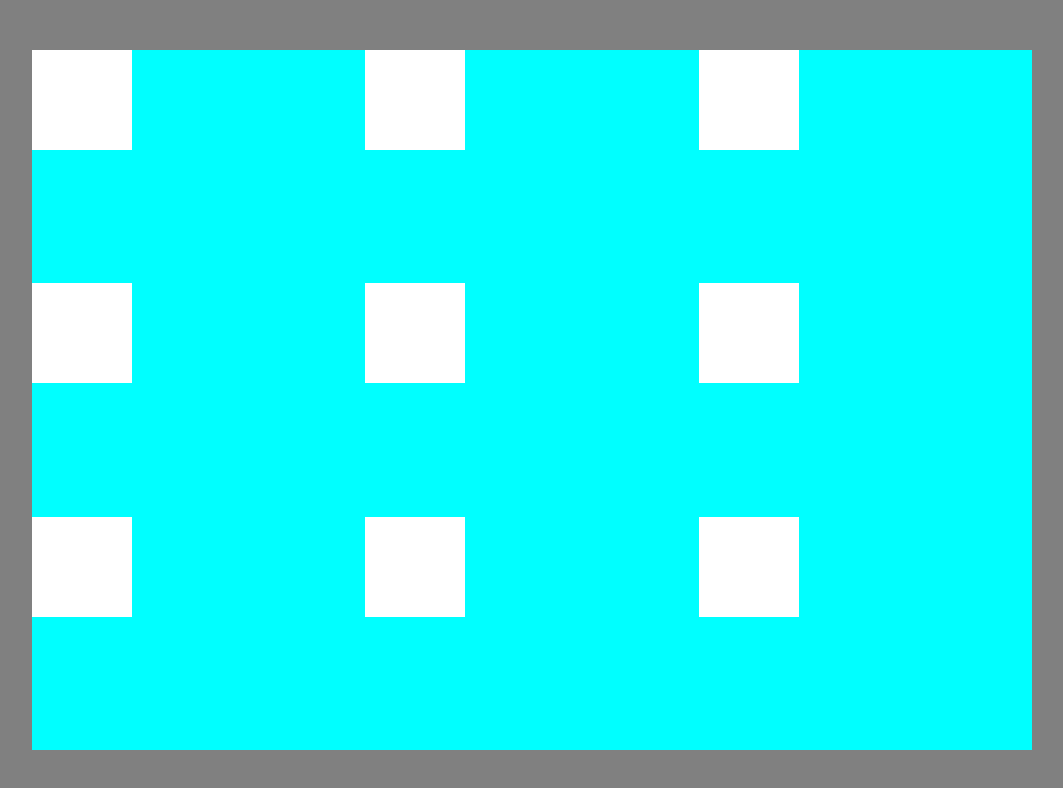
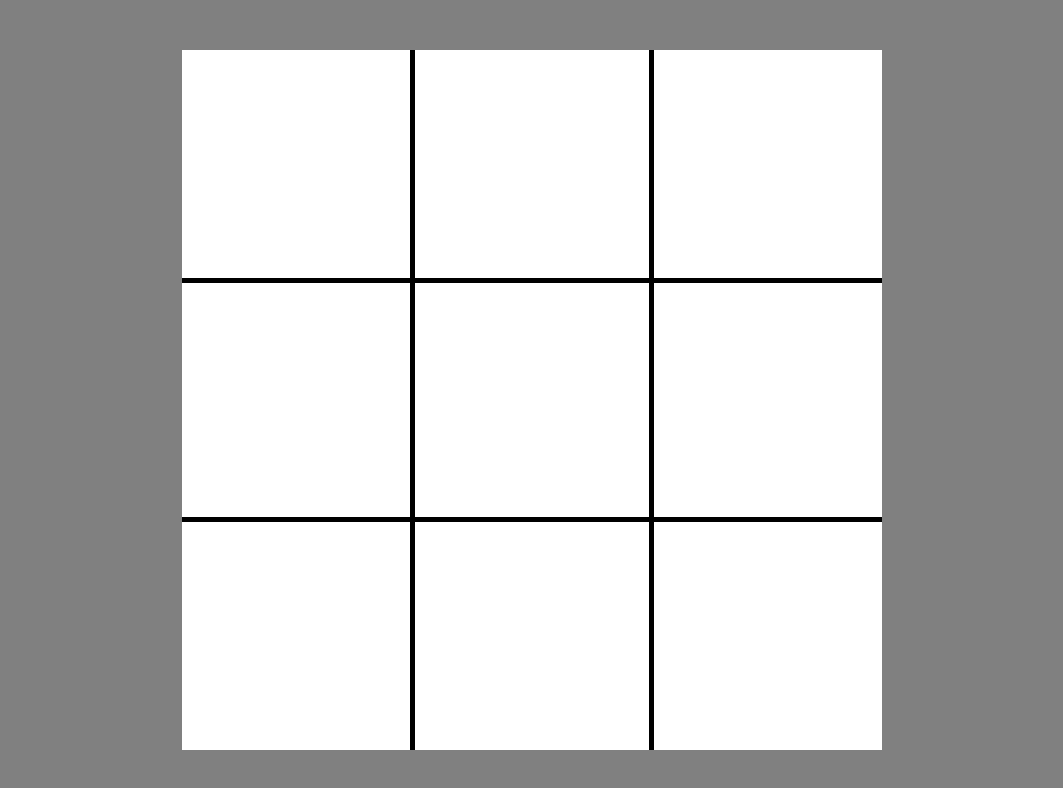
Before and after one commit to Spanky45/tictactoe, a plain HTML site: page index.html in a window 1280 px wide. Shown: the whole page, without its empty margins (108-1171 px from the left). Drawn offline with Linux system fonts and the light colour scheme.

Commit message:
created ui game board

```diff
--- a/index.html
+++ b/index.html
@@ -5,7 +5,7 @@
     <meta name="viewport" content="width=device-width, initial-scale=1.0">
     <title>TicTacToe</title>
     <link rel="stylesheet" href="styles.css">
-    <script src="main.js"></script>
+    <script src="main.js" defer></script>
     <style>
     @import url('https://fonts.googleapis.com/css2?family=Asap:ital,wght@0,100..900;1,100..900&display=swap');
     </style>
@@ -13,15 +13,15 @@
 <body>
     <div class="game-container">
         <div class="game-board">
-            <div class="square" id="0"></div>
-            <div class="square" id="1"></div>
-            <div class="square" id="2"></div>
-            <div class="square" id="3"></div>
-            <div class="square" id="4"></div>
-            <div class="square" id="5"></div>
-            <div class="square" id="6"></div>
-            <div class="square" id="7"></div>
-            <div class="square" id="8"></div>
+            <div class="square" data-index="0"></div>
+            <div class="square" data-index="1"></div>
+            <div class="square" data-index="2"></div>
+            <div class="square" data-index="3"></div>
+            <div class="square" data-index="4"></div>
+            <div class="square" data-index="5"></div>
+            <div class="square" data-index="6"></div>
+            <div class="square" data-index="7"></div>
+            <div class="square" data-index="8"></div>
         </div>
     </div>
 </body>
--- a/styles.css
+++ b/styles.css
@@ -18,8 +18,8 @@ body {
 }
 
 .game-board {
-    min-height: 700px;
-    width: 1000px;
+    aspect-ratio: 1/1;
+    width: min(90vw, 700px);
     background-color: aqua;
     display: grid;
     grid-template-columns: repeat(3, 1fr);
@@ -27,7 +27,29 @@ body {
 }
 
 .square {
-    height: 100px;
-    width: 100px;
     background-color: white;
 }
+
+.square[data-index="0"],
+.square[data-index="3"],
+.square[data-index="6"] {
+    border-right: 5px solid black;
+}
+
+.square[data-index="2"],
+.square[data-index="5"],
+.square[data-index="8"] {
+    border-left: 5px solid black;
+}
+
+.square[data-index="6"],
+.square[data-index="7"],
+.square[data-index="8"] {
+    border-top: 5px solid black;
+}
+
+.square[data-index="0"],
+.square[data-index="1"],
+.square[data-index="2"] {
+    border-bottom: 5px solid black;
+}
```
